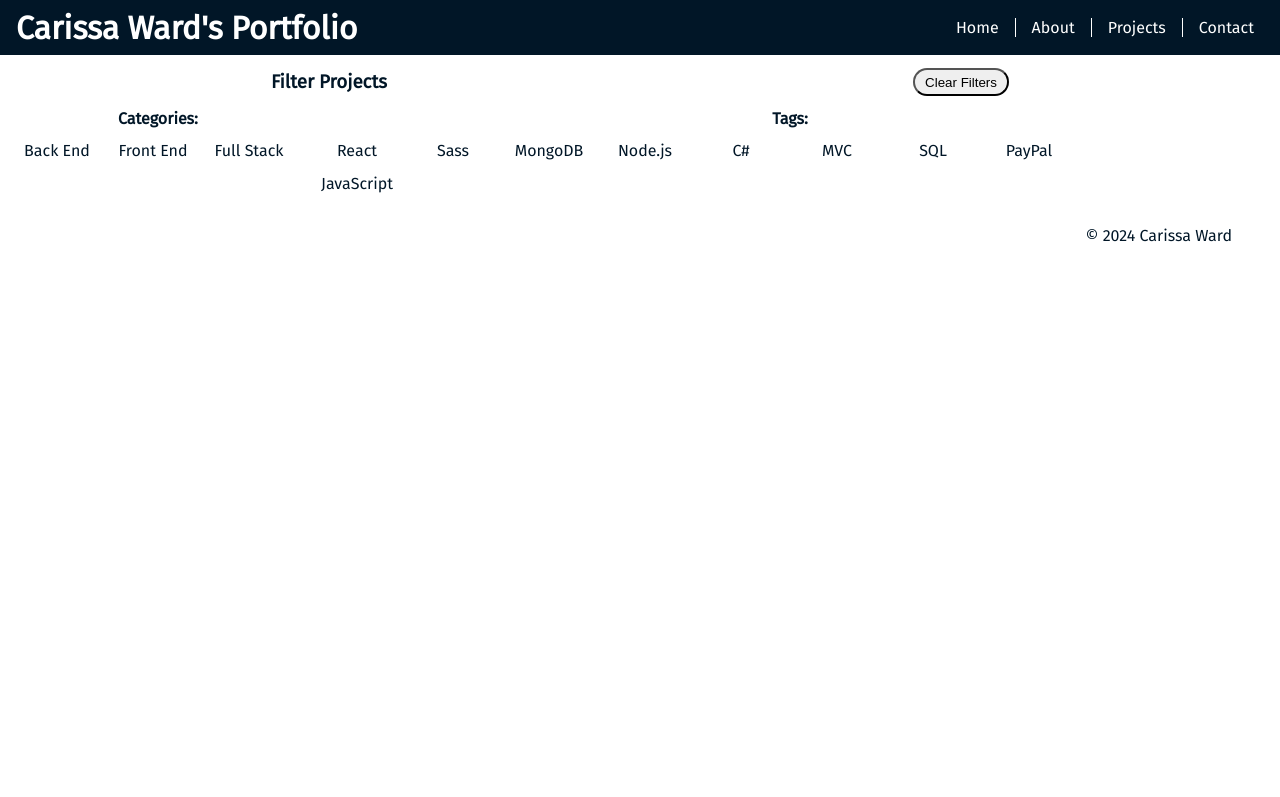
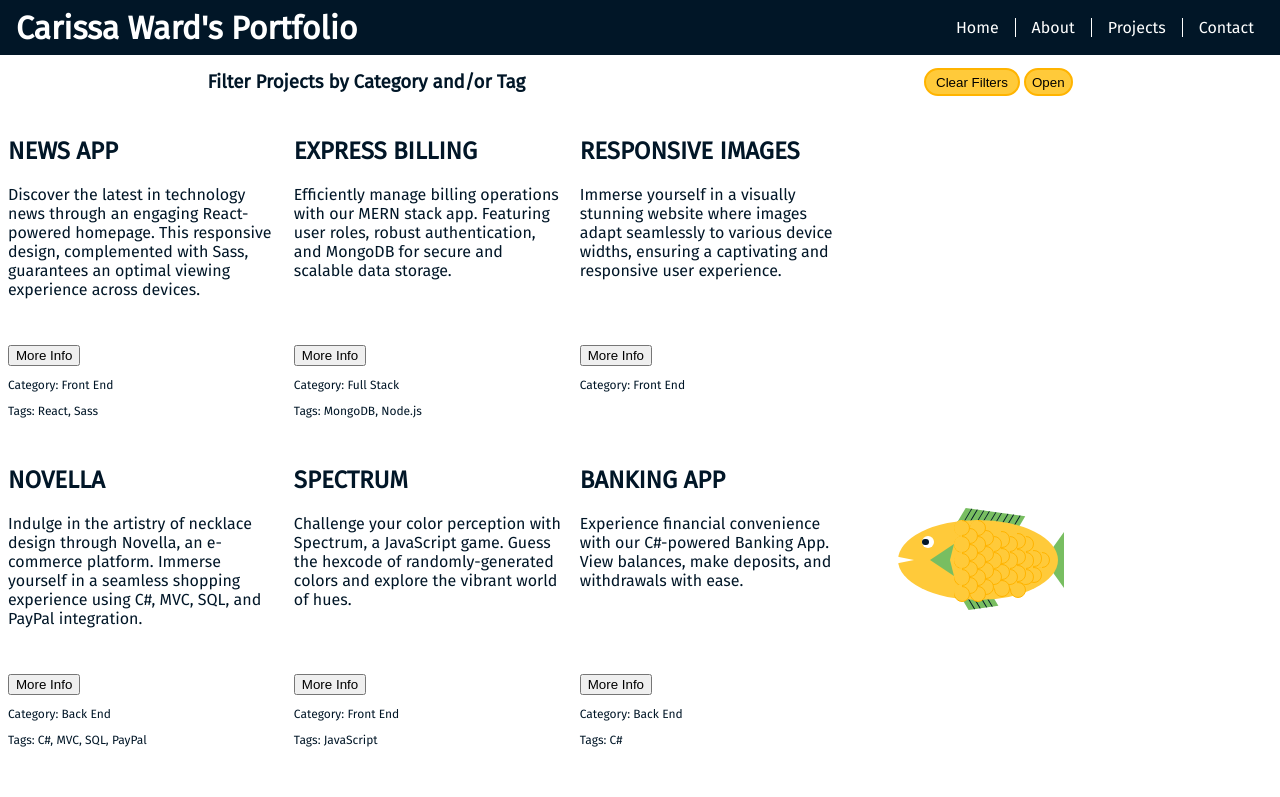
Before and after one commit to wardcarissa93/Portfolio, an Angular app: page /projects in a window 1280 px wide. Shown: the top 797 px of the page. Built offline with nearby package versions, Linux system fonts and the light colour scheme.

Commit message:
filter section now has open/close toggle functionality

```diff
--- a/src/app/components/projects/projects.component.html
+++ b/src/app/components/projects/projects.component.html
@@ -2,9 +2,12 @@
   <section class="filters">
     <div id="filter-title-button">
       <h3>Filter Projects <span>by Category and/or Tag</span></h3>
-      <button (click)="clearFilters()">Clear Filters</button>
+      <div id="filter-buttons">
+        <button (click)="clearFilters()" id="clear-filters">Clear Filters</button>
+        <button (click)="toggleFilters()" id="open-close-filters">{{ filtersVisible ? 'Close' : 'Open' }}</button>
+      </div>
     </div>
-    <div id="categories-tags">
+    <div id="categories-tags" [class.hidden]="!filtersVisible">
       <div id="categories">
         <app-categories
           [categoryFilter]="categoryFilter"
--- a/src/app/components/projects/projects.component.scss
+++ b/src/app/components/projects/projects.component.scss
@@ -22,18 +22,33 @@
                 span {
                     display: none;
 
-                    // @media (min-width: 480px) {
-                    //     display: inline;
-                    // }
+                    @media (min-width: 600px) {
+                        display: inline;
+                    }
                 }
             }
 
+            #filter-buttons {
+                display: flex;
+                column-gap: 0.25rem;
+
                 button {
                     height: 1.75rem;
+                    border-radius: 0.875rem;
+                    border: 2px solid #ffb400;
+                    background-color: #ffca3a;
+
+                    &:hover {
+                        border: 2px solid #011627;
+                    }
+                }
+
+                #clear-filters {
                     width: 6rem;
                     border-radius: 0.875rem;
                     cursor: pointer;
                     font-family: 'Fira', sans-serif;
+                }
             }
         }
 
@@ -42,6 +57,10 @@
             flex-direction: column;
             width: 100%;
             align-items: center;
+
+            &.hidden {
+                display: none;
+            }
 
             @media (min-width: 640px) {
                 flex-direction: row;
@@ -73,81 +92,9 @@
         }
     }
 
-    // .filters {
-    //     display: flex;
-    //     flex-direction: column;
-    //     align-items: center;
-    //     justify-content: flex-start;
-    //     width: 90%;
-    //     margin: 1rem auto;
-    //     // border-left: 1px solid black;
-    //     // padding: 0 0.5rem;
-    //     // border: 3px solid orange;
-
-    //     #filter-title-button {
-    //         display: flex;
-    //         width: 100%;
-    //         justify-content: space-evenly;
-    //         align-items: center;
-    //         flex-direction: column;
-
-    //         @media(min-width: 480px) {
-    //             flex-direction: row;
-    //         }
-
-    //         h3 {
-    //             margin: 0.75rem 0;
-
-    //             span {
-    //                 display: none;
-
-    //                 @media(min-width: 480px) {
-    //                     display: inline;
-    //                 }
-    //             }
-    //         }
-
-    //         button {
-    //             height: 2rem;
-    //             margin: 0.5rem 1.75rem;
-    //             border-radius: 1rem;
-    //             width: 6rem;
-    //             cursor: pointer;
-    //         }
-    //     }
-
-    //     #categories-tags {
-    //         display: flex;
-    //         width: 100%;
-    //         flex-direction: column;
-    //         align-items: center;
-
-    //         @media (min-width: 480px) {
-    //             justify-content: space-between;
-    //             flex-direction: row;
-    //         }
-
-    //         app-categories, app-tags {
-    //             display: flex;
-    //             flex-direction: column;
-    //             align-items: center;
-    //             // border: 2px solid orange;
-    //             height: 100%;
-    //         }
-
-    //         #categories {
-    //             width: 30%;
-    //         }
-
-    //         #tags {
-    //             width: 60%;
-    //         }
-    //     }
-    // }
-
     #projects-fish-div {
-        // display: flex;
-        display:none;
+        display: flex;
+        // display:none;
 
         #all-projects {
             display: grid;
--- a/src/app/components/projects/projects.component.ts
+++ b/src/app/components/projects/projects.component.ts
@@ -35,6 +35,9 @@ export class ProjectsComponent implements OnInit {
     private projectService: ProjectService,
     private router: Router,
   ) {}
+
+  // Define a variable to track filter visibility
+  filtersVisible = false;
 
   projects: Project[] = [];
   getProjects(): void {
@@ -80,6 +83,11 @@ export class ProjectsComponent implements OnInit {
     this.tagFilter = undefined;
   }
 
+  // Method to toggle filters visibility
+  toggleFilters(): void {
+    this.filtersVisible = !this.filtersVisible;
+  }
+
   @Input() selectedProject: Project | undefined;
   @Output() newSelectedProjectEvent = new EventEmitter<Project>();
   // Method to select a project
--- a/src/app/components/tags/tags.component.scss
+++ b/src/app/components/tags/tags.component.scss
@@ -7,6 +7,7 @@ h4 {
     grid-template-columns: repeat(3, 6rem);
     width: 100%;
     max-width: 31.25rem;
+    border-left: 1px solid #011627;
 
     @media (min-width: 400px) {
         grid-template-columns: repeat(4, 6rem);
```
Lines whose indentation alone changed are shown as unchanged.
